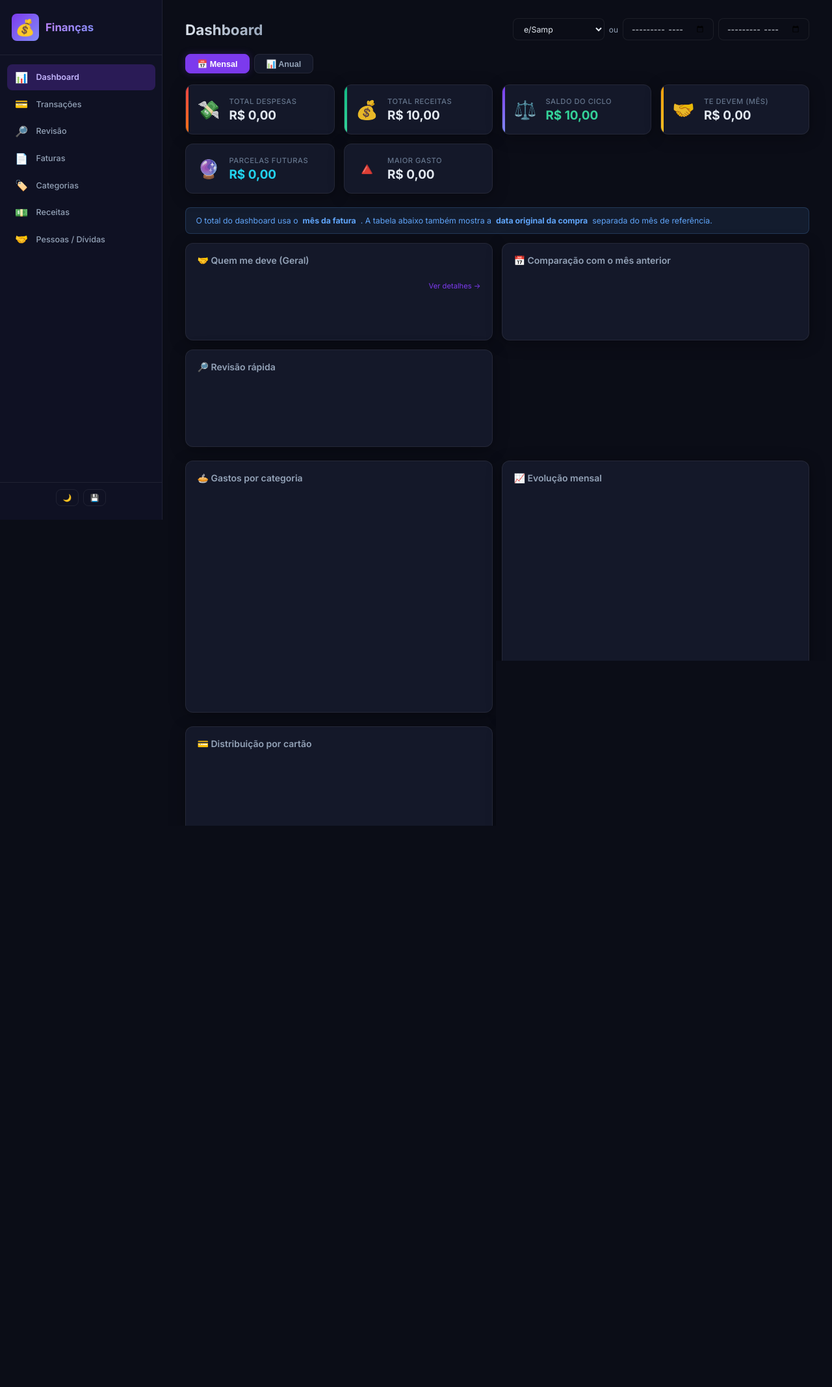
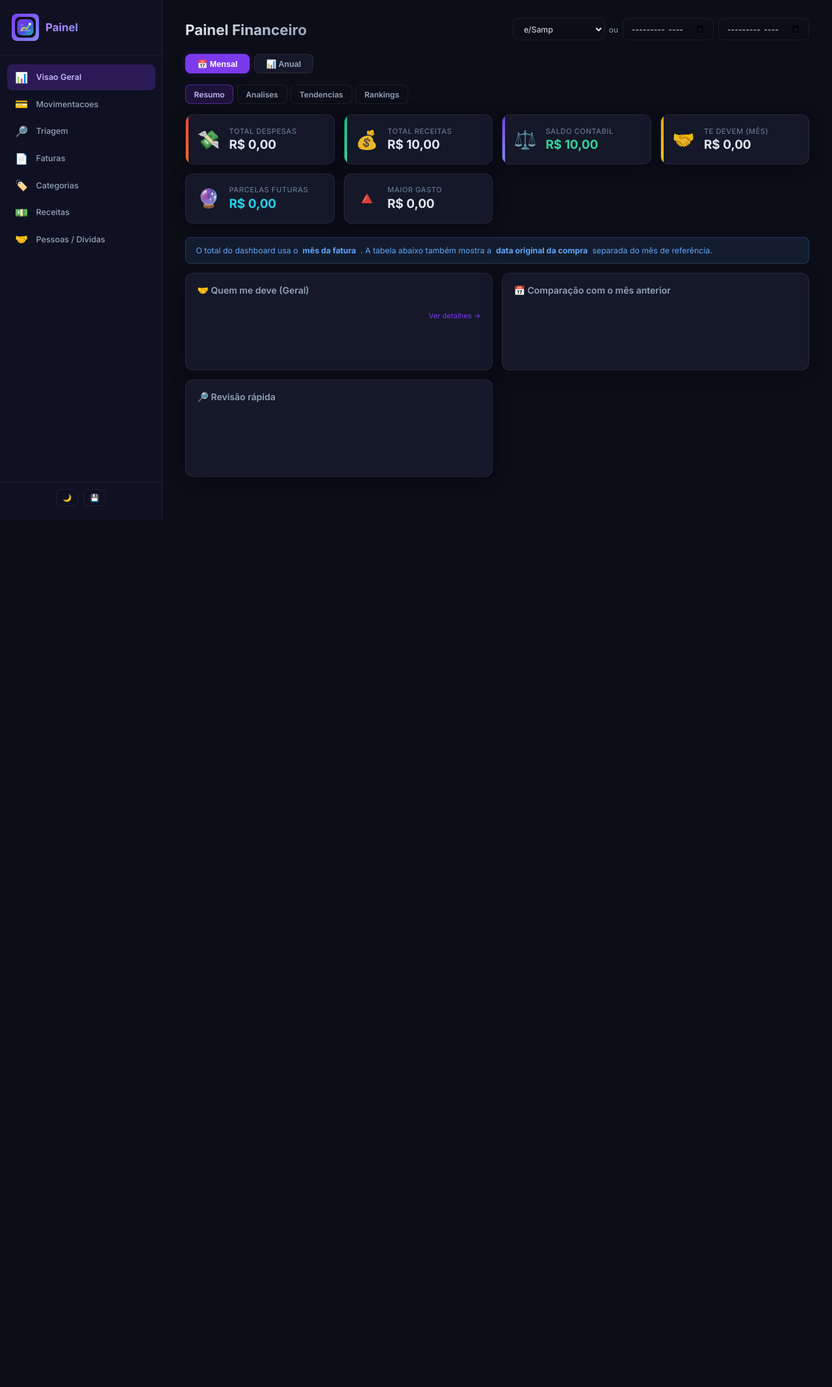
Before and after one commit to rodrigoalves022/Financas, a Flask app: page / in a window 1280 px wide. Shown: the whole page at 65% size. After the commit the page ends 800 px from the top, so only its background shows below. Run offline with Flask 3, Linux system fonts and the light colour scheme; data comes from the database, SQL or seed files in the repository; tables that the repository leaves empty hold one stand-in row (values such as "Sample post"); data that the repository does not hold is empty; a map, chart or similar area stays blank; some libraries are stand-ins or nearby versions.

Commit message:
Polish dashboard navigation and branding

```diff
--- a/static/css/style.css
+++ b/static/css/style.css
@@ -88,6 +88,10 @@ body {
     display: flex; align-items: center; justify-content: center;
     background: linear-gradient(135deg, var(--primary), var(--accent));
     border-radius: var(--radius-sm);
+}
+
+.sidebar-header .app-logo {
+    background: url('/static/favicon.svg') center / 32px 32px no-repeat, linear-gradient(135deg, var(--primary), var(--accent));
 }
 
 .sidebar-header h1 {
@@ -874,6 +878,52 @@ textarea.form-input {
     gap: 0.5rem;
     margin-bottom: 1.25rem;
 }
+
+.dash-section-tabs {
+    display: flex;
+    gap: 0.4rem;
+    margin-bottom: 1rem;
+    overflow-x: auto;
+    padding-bottom: 0.15rem;
+}
+
+.section-tab {
+    border: 1px solid var(--border);
+    background: var(--bg);
+    color: var(--text-dim);
+    border-radius: var(--radius-sm);
+    cursor: pointer;
+    font: inherit;
+    font-size: 0.86rem;
+    font-weight: 600;
+    padding: 0.45rem 0.9rem;
+    transition: var(--transition);
+    white-space: nowrap;
+}
+
+.section-tab:hover {
+    background: var(--surface-hover);
+    color: var(--text);
+}
+
+.section-tab.active {
+    background: rgba(124, 58, 237, 0.16);
+    border-color: rgba(124, 58, 237, 0.55);
+    color: #c4b5fd;
+}
+
+.dash-section {
+    display: none;
+}
+
+.dash-section.active {
+    display: block;
+}
+
+.dash-section .charts-row:first-child,
+.dash-section .dashboard-grid:first-child {
+    margin-top: 0;
+}
 .toggle-btn {
     padding: 0.45rem 1.25rem;
     border-radius: var(--radius-sm);
--- a/static/js/app.js
+++ b/static/js/app.js
@@ -518,6 +518,7 @@ async function loadDashboard() {
         renderParcelChart(data.parcelas_futuras_mes);
         renderRecurringList('lista-recorrentes', data.recorrentes);
         renderTopTables(data.top_gastos, data.top_estabelecimentos);
+        requestAnimationFrame(resizeVisibleCharts);
     } catch (error) {
         toast(error.message, 'error');
     }
@@ -531,6 +532,22 @@ function showDashView(view) {
     document.getElementById('btn-dash-mensal').classList.toggle('active', view === 'mensal');
     document.getElementById('btn-dash-anual').classList.toggle('active', view === 'anual');
     if (view === 'anual') loadDashboardAnual();
+    requestAnimationFrame(resizeVisibleCharts);
+}
+
+function showDashSection(section) {
+    document.querySelectorAll('.dash-section').forEach(el => el.classList.remove('active'));
+    document.querySelectorAll('.section-tab').forEach(el => el.classList.remove('active'));
+    document.getElementById(`dash-section-${section}`)?.classList.add('active');
+    document.querySelector(`[data-dash-section="${section}"]`)?.classList.add('active');
+    requestAnimationFrame(resizeVisibleCharts);
+}
+
+function resizeVisibleCharts() {
+    if (!window.Plotly) return;
+    document.querySelectorAll('.dash-section.active [id^="chart-"], #dash-anual:not([style*="display: none"]) [id^="chart-"]').forEach(el => {
+        if (el.offsetParent) Plotly.Plots.resize(el);
+    });
 }
 
 async function loadDashboardAnual() {
--- a/templates/index.html
+++ b/templates/index.html
@@ -3,21 +3,24 @@
 <head>
     <meta charset="UTF-8">
     <meta name="viewport" content="width=device-width, initial-scale=1.0">
-    <title>Finanças Pessoais — Dashboard</title>
-    <meta name="description" content="Dashboard local de finanças pessoais com leitura de faturas Inter">
+    <title>Painel Financeiro</title>
+    <meta name="description" content="Painel local para faturas, receitas, categorias e analise financeira pessoal">
+    <meta name="theme-color" content="#141829">
+    <link rel="icon" type="image/svg+xml" href="/static/favicon.svg">
+    <link rel="manifest" href="/static/site.webmanifest">
     <script src="https://cdn.plot.ly/plotly-2.27.0.min.js"></script>
     <link rel="stylesheet" href="/static/css/style.css">
 </head>
 <body>
 <aside class="sidebar">
     <div class="sidebar-header">
-        <div class="logo">💰</div>
-        <h1>Finanças</h1>
+        <div class="logo app-logo" aria-hidden="true"></div>
+        <h1>Painel</h1>
     </div>
     <nav>
-        <a class="nav-item active" data-tab="dashboard"><span class="nav-icon">📊</span><span>Dashboard</span></a>
-        <a class="nav-item" data-tab="transacoes"><span class="nav-icon">💳</span><span>Transações</span></a>
-        <a class="nav-item" data-tab="revisao"><span class="nav-icon">🔎</span><span>Revisão</span></a>
+        <a class="nav-item active" data-tab="dashboard"><span class="nav-icon">📊</span><span>Visao Geral</span></a>
+        <a class="nav-item" data-tab="transacoes"><span class="nav-icon">💳</span><span>Movimentacoes</span></a>
+        <a class="nav-item" data-tab="revisao"><span class="nav-icon">🔎</span><span>Triagem</span></a>
         <a class="nav-item" data-tab="importar"><span class="nav-icon">📄</span><span>Faturas</span></a>
         <a class="nav-item" data-tab="regras"><span class="nav-icon">🏷️</span><span>Categorias</span></a>
         <a class="nav-item" data-tab="receitas"><span class="nav-icon">💵</span><span>Receitas</span></a>
@@ -35,7 +38,7 @@
     <!-- ═══ DASHBOARD ═══ -->
     <section id="tab-dashboard" class="tab-content active">
         <div class="section-header">
-            <h2>Dashboard</h2>
+            <h2>Painel Financeiro</h2>
             <div style="display:flex;gap:0.5rem;align-items:center">
                 <button id="btn-ajustar-saldo" class="btn btn-ghost btn-sm" style="display:none" onclick="ajustarSaldo()" title="Gerar receita fake para zerar o salto negativo deste mês">✅ Ajustar Saldo</button>
                 <select id="dash-mes" class="filter-select" onchange="loadDashboard()">
@@ -51,10 +54,17 @@
             <button class="toggle-btn" id="btn-dash-anual" onclick="showDashView('anual')">📊 Anual</button>
         </div>
         <div id="dash-mensal">
+        <div class="dash-section-tabs">
+            <button class="section-tab active" data-dash-section="resumo" onclick="showDashSection('resumo')">Resumo</button>
+            <button class="section-tab" data-dash-section="analises" onclick="showDashSection('analises')">Analises</button>
+            <button class="section-tab" data-dash-section="tendencias" onclick="showDashSection('tendencias')">Tendencias</button>
+            <button class="section-tab" data-dash-section="rankings" onclick="showDashSection('rankings')">Rankings</button>
+        </div>
+        <div class="dash-section active" id="dash-section-resumo">
         <div class="summary-cards">
             <div class="card summary-card despesas"><div class="card-icon">💸</div><div class="card-info"><span class="card-label">Total despesas</span><span class="card-value" id="v-despesas">R$ 0,00</span></div></div>
             <div class="card summary-card receitas"><div class="card-icon">💰</div><div class="card-info"><span class="card-label">Total receitas</span><span class="card-value" id="v-receitas">R$ 0,00</span></div></div>
-            <div class="card summary-card saldo"><div class="card-icon">⚖️</div><div class="card-info"><span class="card-label">Saldo do ciclo</span><span class="card-value" id="v-saldo">R$ 0,00</span></div></div>
+            <div class="card summary-card saldo"><div class="card-icon">⚖️</div><div class="card-info"><span class="card-label">Saldo contabil</span><span class="card-value" id="v-saldo">R$ 0,00</span></div></div>
             <div class="card summary-card dividas"><div class="card-icon">🤝</div><div class="card-info"><span class="card-label">Te devem (mês)</span><span class="card-value" id="v-dividas">R$ 0,00</span></div></div>
             <div class="card summary-card"><div class="card-icon">🔮</div><div class="card-info"><span class="card-label">Parcelas futuras</span><span class="card-value" id="v-projetado" style="color:#22d3ee">R$ 0,00</span></div></div>
             <div class="card summary-card"><div class="card-icon">🔺</div><div class="card-info"><span class="card-label">Maior gasto</span><span class="card-value" id="v-maior-gasto">R$ 0,00</span></div></div>
@@ -89,30 +99,38 @@
         <div id="alert-sem-cat" class="alert alert-warning" style="display:none">
             <span id="sem-cat-msg"></span>
         </div>
+        </div>
 
+        <div class="dash-section" id="dash-section-analises">
         <div class="charts-row">
-            <div class="card chart-card"><h3>🥧 Gastos por categoria</h3><div id="chart-cat" style="height:320px"></div></div>
-            <div class="card chart-card"><h3>📈 Evolução mensal</h3><div id="chart-evo" style="height:320px"></div></div>
+            <div class="card chart-card"><h3>🥧 Categorias</h3><div id="chart-cat" style="height:320px"></div></div>
+            <div class="card chart-card"><h3>📈 Receita, despesa e media</h3><div id="chart-evo" style="height:320px"></div></div>
         </div>
         <div class="charts-row">
-            <div class="card chart-card"><h3>💳 Distribuição por cartão</h3><div id="chart-cartao" style="height:320px"></div></div>
+            <div class="card chart-card"><h3>💳 Cartoes</h3><div id="chart-cartao" style="height:320px"></div></div>
             <div class="card chart-card">
                 <h3>📆 Gastos por semana</h3>
                 <div id="chart-semana" style="height:320px"></div>
             </div>
         </div>
+        </div>
+
+        <div class="dash-section" id="dash-section-tendencias">
         <div class="charts-row">
-            <div class="card chart-card"><h3>📆 Padrão por dia do mês</h3><div id="chart-dia" style="height:320px"></div></div>
-            <div class="card chart-card"><h3>🔮 Parcelas futuras por mês</h3><div id="chart-parcelas" style="height:320px"></div></div>
+            <div class="card chart-card"><h3>📆 Padrao diario</h3><div id="chart-dia" style="height:320px"></div></div>
+            <div class="card chart-card"><h3>🔮 Parcelas futuras</h3><div id="chart-parcelas" style="height:320px"></div></div>
             <div class="card chart-card">
-                <h3>🔄 Recorrentes detectadas</h3>
+                <h3>🔄 Gastos recorrentes</h3>
                 <div id="lista-recorrentes"></div>
             </div>
         </div>
+        </div>
 
+        <div class="dash-section" id="dash-section-rankings">
         <div class="dashboard-grid">
-            <div class="card"><h3>🏆 Top 10 maiores gastos</h3><div id="top-gastos"></div></div>
+            <div class="card"><h3>🏆 Maiores gastos</h3><div id="top-gastos"></div></div>
             <div class="card"><h3>🏪 Top estabelecimentos</h3><div id="top-estabelecimentos"></div></div>
+        </div>
         </div>
         </div> <!-- /dash-mensal -->
 
```
Also changed, not shown: static/favicon.svg (added), static/site.webmanifest (added).
